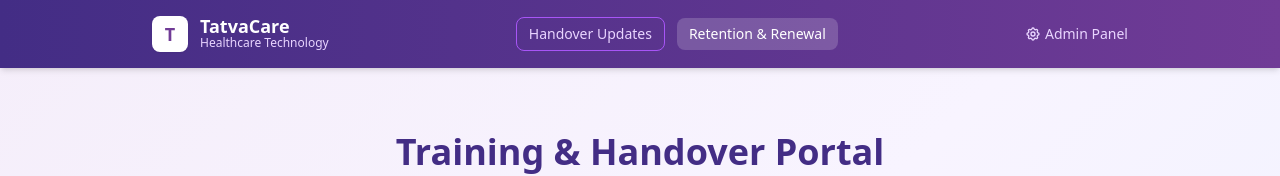
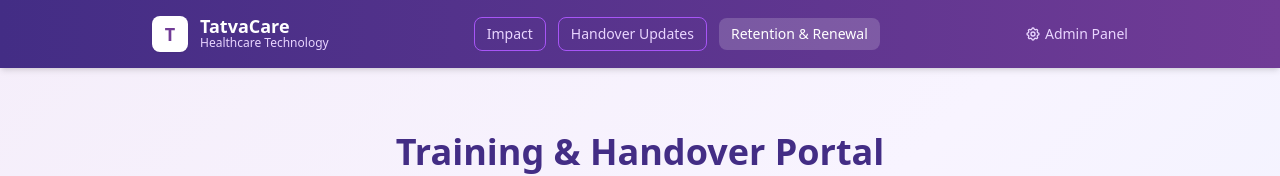
Before and after one commit to Ravipurohit007/tatvacare-training-portal, a React (Vite) app: page / in a window 1280 px wide. Shown: the top 176 px of the page. Built offline with nearby package versions, Linux system fonts and the light colour scheme; no server answers.

Commit message:
feat: add Impact link to navbar

```diff
--- a/src/pages/Home.jsx
+++ b/src/pages/Home.jsx
@@ -98,6 +98,12 @@ export default function Home() {
             </div>
           </div>
           <div className="flex items-center gap-3">
+            <button
+              onClick={() => window.open('https://training-handover-app.vercel.app/impact', '_blank', 'noopener,noreferrer')}
+              className="text-purple-200 hover:text-white text-sm font-medium px-3 py-1.5 rounded-lg border border-purple-500 hover:border-white transition-colors"
+            >
+              Impact
+            </button>
             <button
               onClick={() => window.open('https://training-handover-app.vercel.app/ho', '_blank', 'noopener,noreferrer')}
               className="text-purple-200 hover:text-white text-sm font-medium px-3 py-1.5 rounded-lg border border-purple-500 hover:border-white transition-colors"
```
